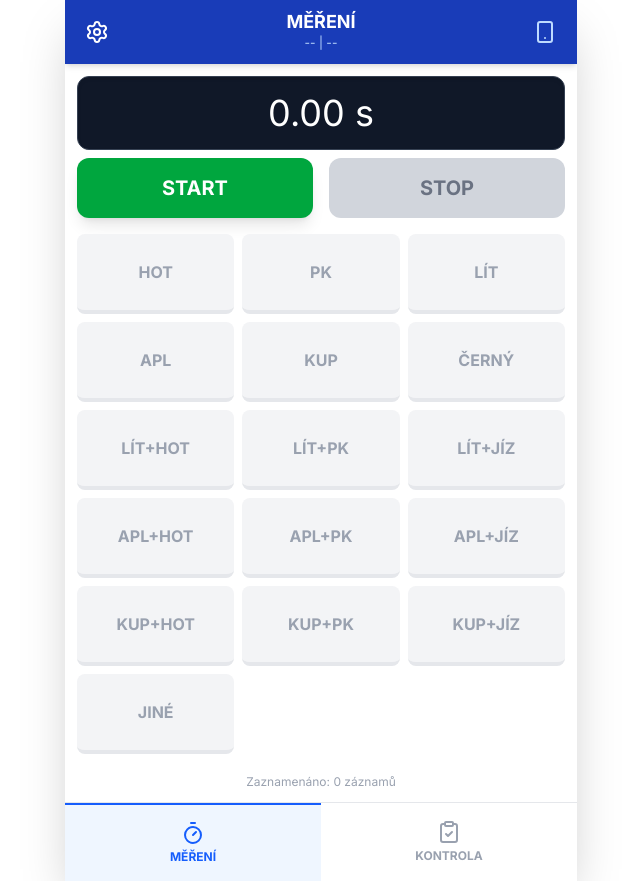
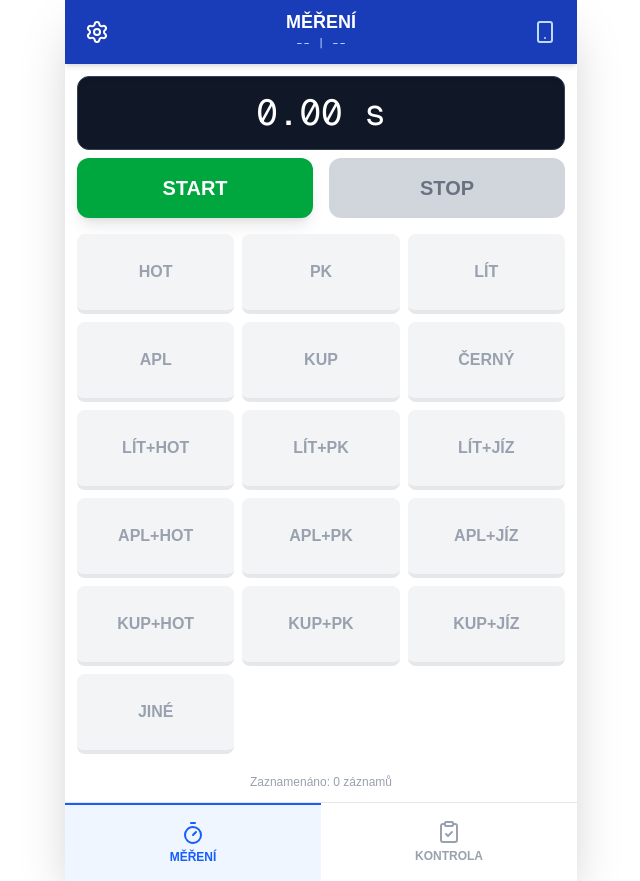
Before and after one commit to milan-kolar/bus-counter-inspection, a Next.js app: page / in a window 1280 px wide. Shown: the whole page, without its empty margins (319-959 px from the left). Built offline with nearby package versions, Linux system fonts and the light colour scheme.

Commit message:
fix: replace Inter font with Geist and Geist_Mono in layout

```diff
--- a/src/app/layout.tsx
+++ b/src/app/layout.tsx
@@ -1,8 +1,16 @@
 import type { Metadata, Viewport } from "next";
-import { Inter } from "next/font/google";
+import { Geist, Geist_Mono } from "next/font/google";
 import "./globals.css";
 
-const inter = Inter({ subsets: ["latin"] });
+const geistSans = Geist({
+  variable: "--font-geist-sans",
+  subsets: ["latin"],
+});
+
+const geistMono = Geist_Mono({
+  variable: "--font-geist-mono",
+  subsets: ["latin"],
+});
 
 export const metadata: Metadata = {
   title: "Průzkum PID",
@@ -25,7 +33,9 @@ export default function RootLayout({
 }>) {
   return (
     <html lang="cs">
-      <body className={inter.className}>{children}</body>
+      <body
+        className={`${geistSans.variable} ${geistMono.variable} antialiased`}
+      >{children}</body>
     </html>
   );
 }
```
